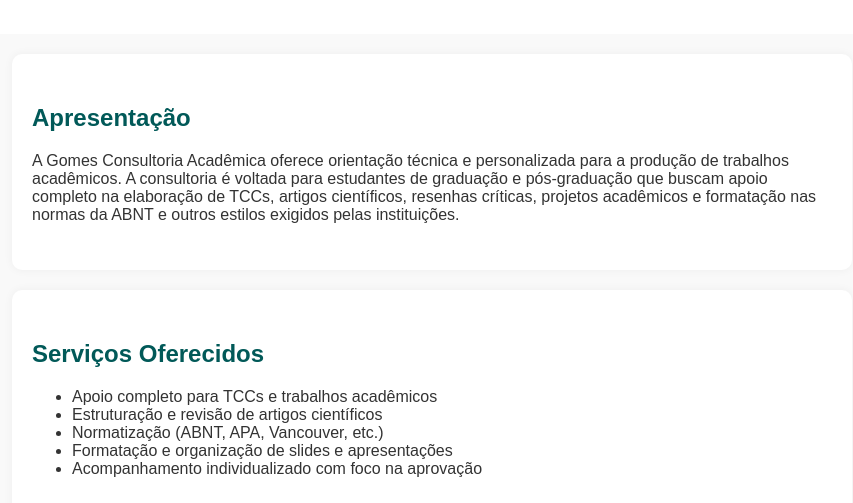
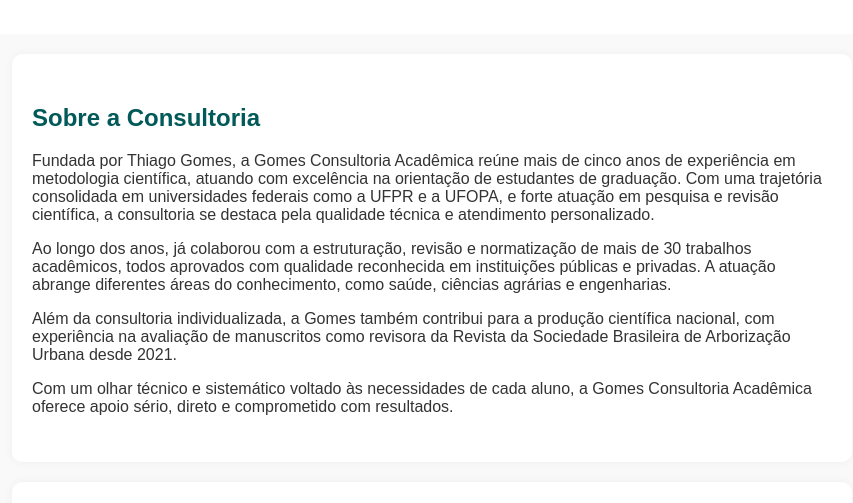
Before and after one commit to GomesConsultoria/Gomesconsultoria, a plain HTML site: page index.html in a window 1280 px wide. Shown: the part 297-800 px from the top of the page, without its empty margins (208-1061 px from the left). Drawn offline with Linux system fonts and the light colour scheme.

Commit message:
Add files via upload

```diff
--- a/index.html
+++ b/index.html
@@ -69,8 +69,11 @@
     </header>
 
     <section>
-        <h2>Apresentação</h2>
-        <p>A Gomes Consultoria Acadêmica oferece orientação técnica e personalizada para a produção de trabalhos acadêmicos. A consultoria é voltada para estudantes de graduação e pós-graduação que buscam apoio completo na elaboração de TCCs, artigos científicos, resenhas críticas, projetos acadêmicos e formatação nas normas da ABNT e outros estilos exigidos pelas instituições.</p>
+        <h2>Sobre a Consultoria</h2>
+        <p>Fundada por Thiago Gomes, a Gomes Consultoria Acadêmica reúne mais de cinco anos de experiência em metodologia científica, atuando com excelência na orientação de estudantes de graduação. Com uma trajetória consolidada em universidades federais como a UFPR e a UFOPA, e forte atuação em pesquisa e revisão científica, a consultoria se destaca pela qualidade técnica e atendimento personalizado.</p>
+        <p>Ao longo dos anos, já colaborou com a estruturação, revisão e normatização de mais de 30 trabalhos acadêmicos, todos aprovados com qualidade reconhecida em instituições públicas e privadas. A atuação abrange diferentes áreas do conhecimento, como saúde, ciências agrárias e engenharias.</p>
+        <p>Além da consultoria individualizada, a Gomes também contribui para a produção científica nacional, com experiência na avaliação de manuscritos como revisora da Revista da Sociedade Brasileira de Arborização Urbana desde 2021.</p>
+        <p>Com um olhar técnico e sistemático voltado às necessidades de cada aluno, a Gomes Consultoria Acadêmica oferece apoio sério, direto e comprometido com resultados.</p>
     </section>
 
     <section>
```
